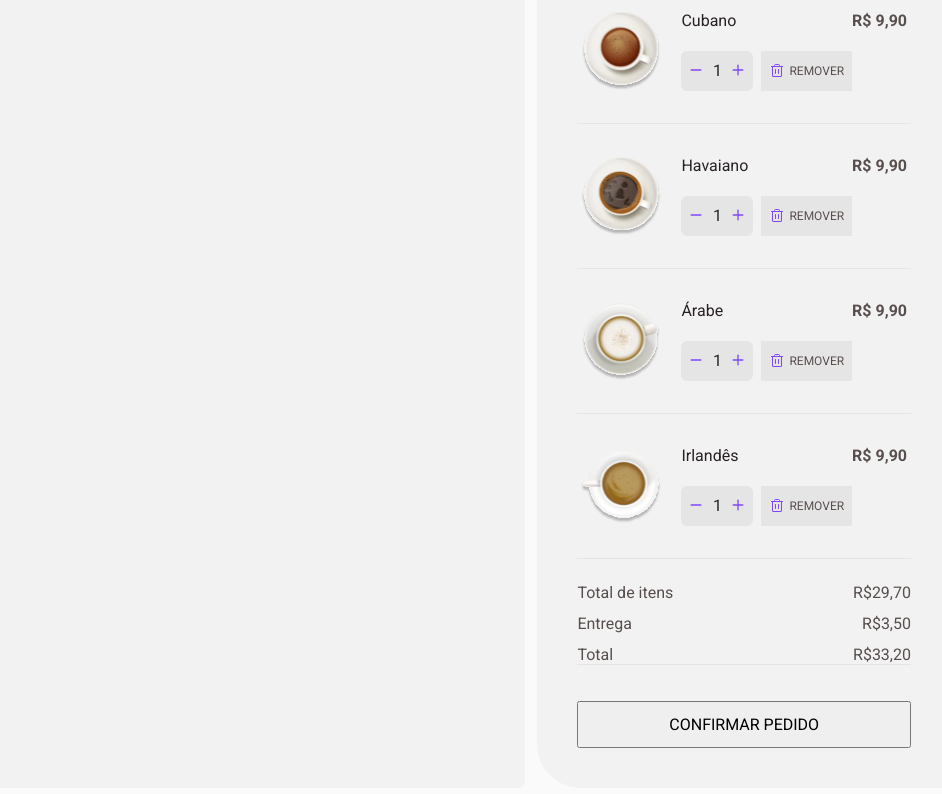
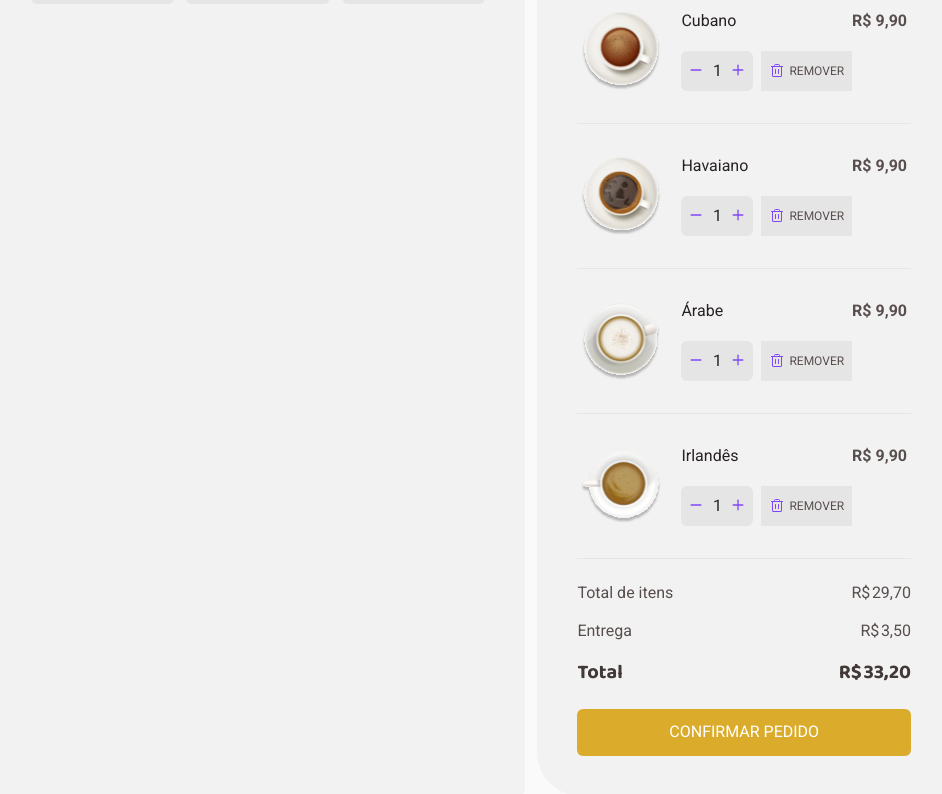
Before and after one commit to MartinGBB/coffee-delivery, a React (Vite) app: page /checkout in a window 1280 px wide. Shown: the part 1707-2501 px from the top of the page, without its empty margins (169-1111 px from the left). Built offline with nearby package versions, Linux system fonts and the light colour scheme.

Commit message:
styles: margem entre botao e o container

```diff
--- a/src/pages/Checkout/CoffeSelected/index.tsx
+++ b/src/pages/Checkout/CoffeSelected/index.tsx
@@ -52,10 +52,10 @@ export function CoffeeSelected() {
         <span>
           R$ <span>3,50</span>
         </span>
-        <span>Total</span>
-        <span>
-          R$ <span>33,20</span>
-        </span>
+        <h1>Total</h1>
+        <h1>
+          R$ <h1>33,20</h1>
+        </h1>
       </TotalContainer>
 
       <button>CONFIRMAR PEDIDO</button>
--- a/src/pages/Checkout/CoffeSelected/styles.ts
+++ b/src/pages/Checkout/CoffeSelected/styles.ts
@@ -7,14 +7,18 @@ export const SelectedContainer = styled.div`
   padding: 2.5rem;
   border-radius: 6px 44px;
 
-  > div {
+  > div:not(:nth-last-child(2)) {
     margin-bottom: 1.5rem;
     border-bottom: 1px solid ${({ theme }) => theme['base-button']};
   }
 
   > button {
-    margin-top: 0.75rem;
-    padding: 0.75rem;
+    padding: 0.75rem 0.5rem;
+    background: ${({ theme }) => theme.yellow};
+    border: none;
+    color: ${({ theme }) => theme.white};
+    line-height: 1.4rem;
+    border-radius: 6px;
   }
 `
 
@@ -24,7 +28,6 @@ export const ProductContainer = styled.div`
   margin-bottom: 1.5rem;
   justify-content: space-between;
   padding: 0.5rem 0.25rem;
-  margin-bottom: 1.5rem;
 
   > span {
     font-weight: 700;
@@ -77,9 +80,18 @@ export const TotalContainer = styled.div`
   grid-template-columns: repeat(2, 1fr);
   grid-template-rows: repeat(3, 1fr);
   gap: 0.75rem;
+  margin-bottom: 1.5rem;
 
-  span:nth-child(2n) {
+  span:nth-child(2n),
+  h1:nth-child(2n) {
     display: flex;
     justify-content: end;
+    flex-direction: row;
+    gap: 0.1rem;
+  }
+
+  h1 {
+    color: ${({ theme }) => theme['base-subtitle']};
+    font-size: 1.25rem;
   }
 `
```
